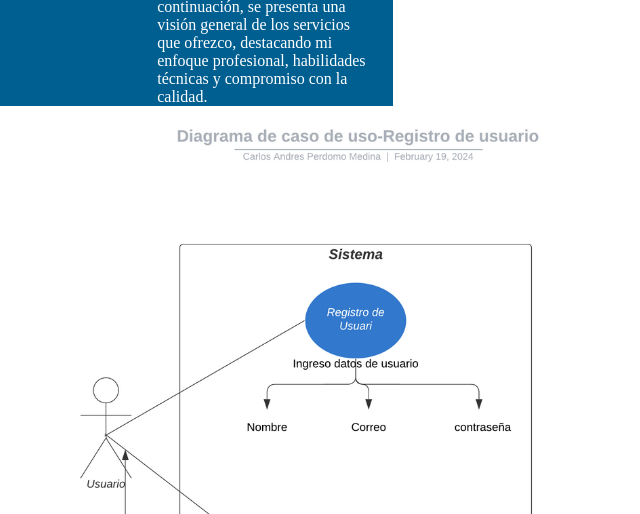
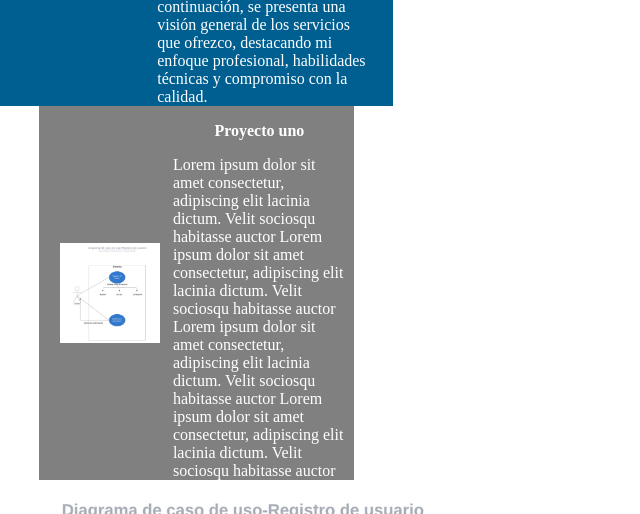
Before and after one commit to capmedina01/proyecto_responsivo, a plain HTML site: page index.html in a window 1280 px wide. Shown: the part 286-800 px from the top of the page, without its empty margins (0-640 px from the left). Drawn offline with nearby package versions, Linux system fonts and the light colour scheme.

Commit message:
proyectos card

```diff
--- a/index.html
+++ b/index.html
@@ -25,15 +25,16 @@
             </p>
         </article>
     </header>
+
     <main class="main">
-        <section>
-            <article>
-                <article>
-                    <img src="/assets/Diagrama caso de uso-registro.PNG" alt="">
+        <section class="section">
+            <article class="section__art">
+                <article class="art1">
+                    <img class="art1__img" src="/assets/Diagrama caso de uso-registro.PNG" alt="">
                 </article>
-                <article>
-                    <h3>Proyecto uno</h3>
-                    <p>
+                <article class="art2">
+                    <h3 class="art2__h3">Proyecto uno</h3>
+                    <p class="art2__p">
                         <span>Lorem ipsum dolor sit amet consectetur, adipiscing elit lacinia dictum. Velit sociosqu habitasse auctor</span>
                         <span>Lorem ipsum dolor sit amet consectetur, adipiscing elit lacinia dictum. Velit sociosqu habitasse auctor</span>
                         <span>Lorem ipsum dolor sit amet consectetur, adipiscing elit lacinia dictum. Velit sociosqu habitasse auctor</span>
--- a/styles/style.css
+++ b/styles/style.css
@@ -62,3 +62,20 @@ body{
     padding-top: 1rem;
     padding-bottom: 1rem;
 }
+
+.section{
+    width: 100%;
+    display: flex;
+    flex-direction: column;
+    justify-content: center;
+    align-items: center;
+}
+
+.section__art{
+    background-color: grey;
+    width: 80%;
+    display: flex;
+    flex-direction: row;
+    justify-content: center;
+    align-items: center;
+}
```
